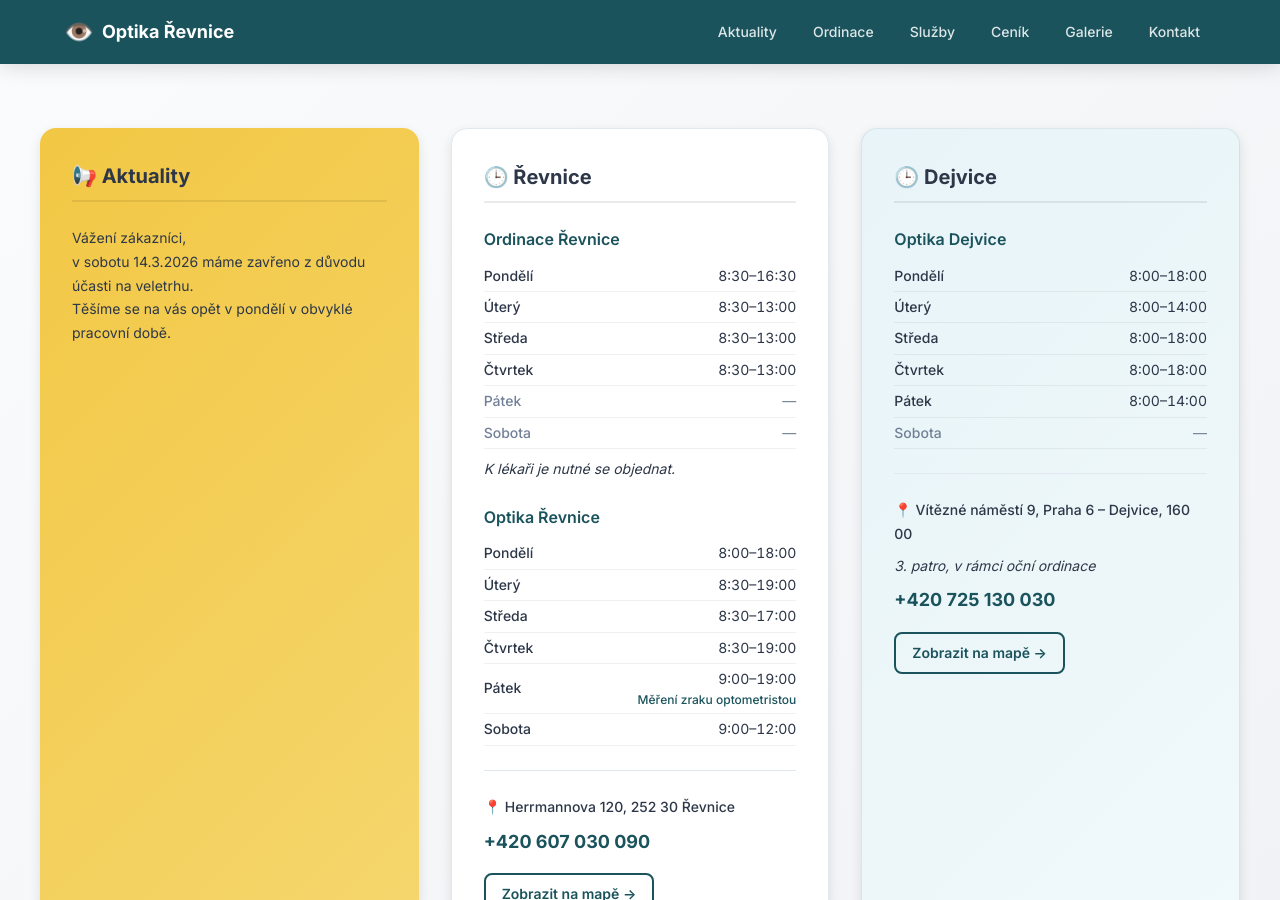
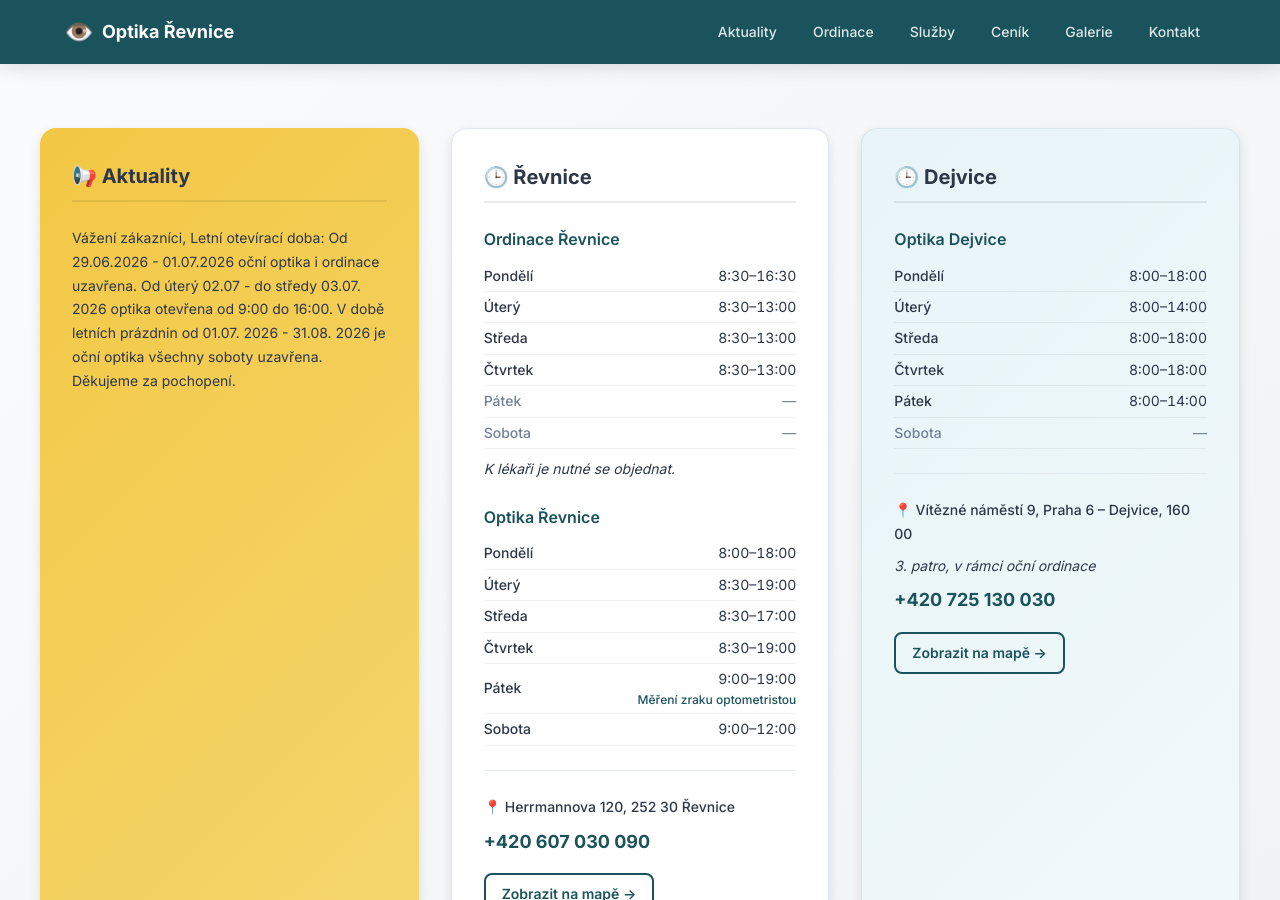
Before and after one commit to optikarevnice/optikarevnice.github.io, a Jekyll site: the page built from index.md, in a window 1280 px wide and 900 px high. Built offline with Jekyll 4.4.1, drawn with Linux system fonts in a browser that asks for light colours; a script that is not in the unit is left out.

Commit message:
Update opening hours and closure information

```diff
--- a/_includes/novinky.md
+++ b/_includes/novinky.md
@@ -1,5 +1,5 @@
 Vážení zákazníci,
-
-v sobotu 14.3.2026 máme zavřeno z důvodu účasti na veletrhu.
-
-Těšíme se na vás opět v pondělí v obvyklé pracovní době.
+Letní otevírací doba: Od 29.06.2026 - 01.07.2026 oční optika i ordinace uzavřena.
+Od úterý 02.07 -  do středy 03.07. 2026 optika otevřena od 9:00 do 16:00.
+V době letních prázdnin od 01.07. 2026 - 31.08. 2026 je oční optika všechny soboty uzavřena.
+Děkujeme za pochopení.
```
